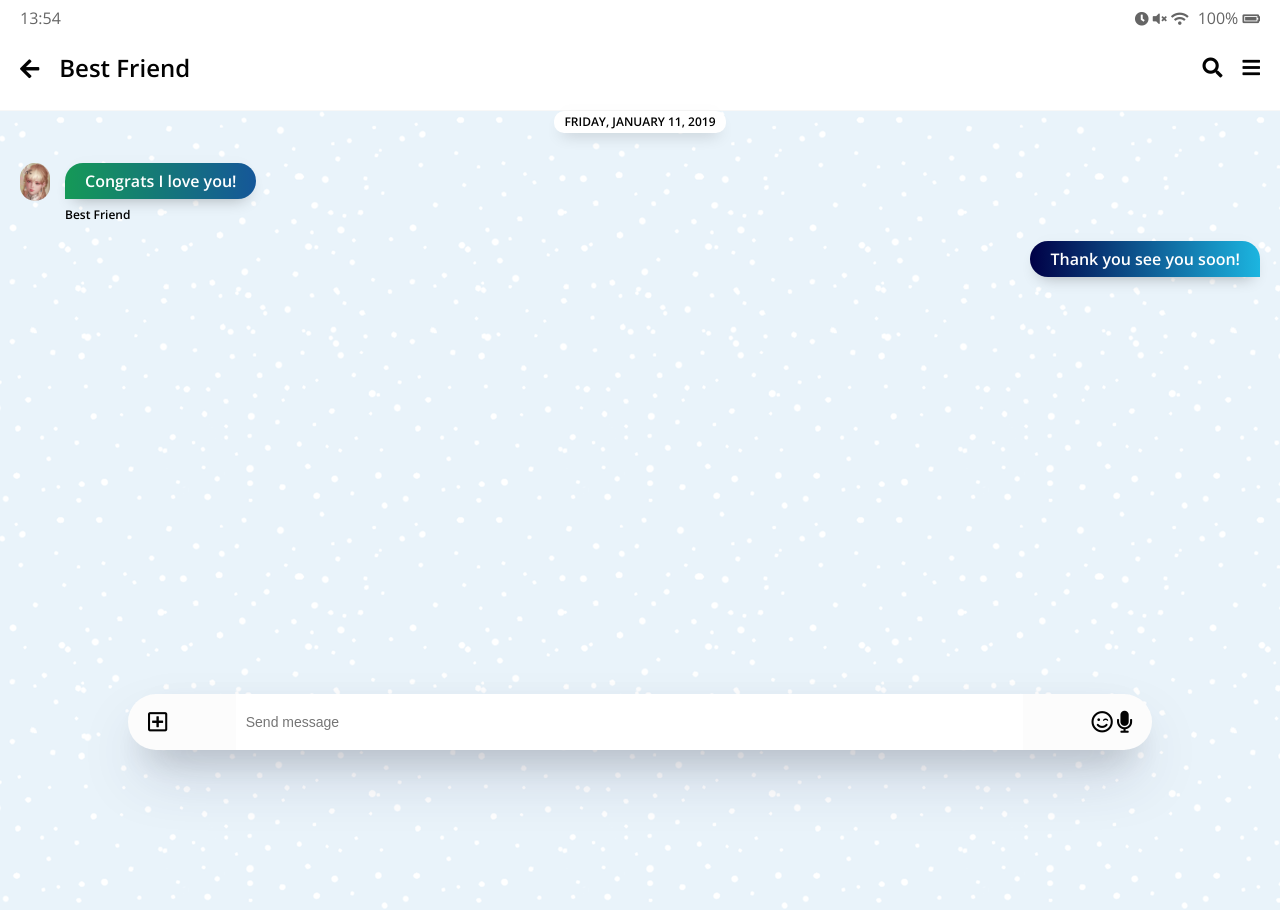
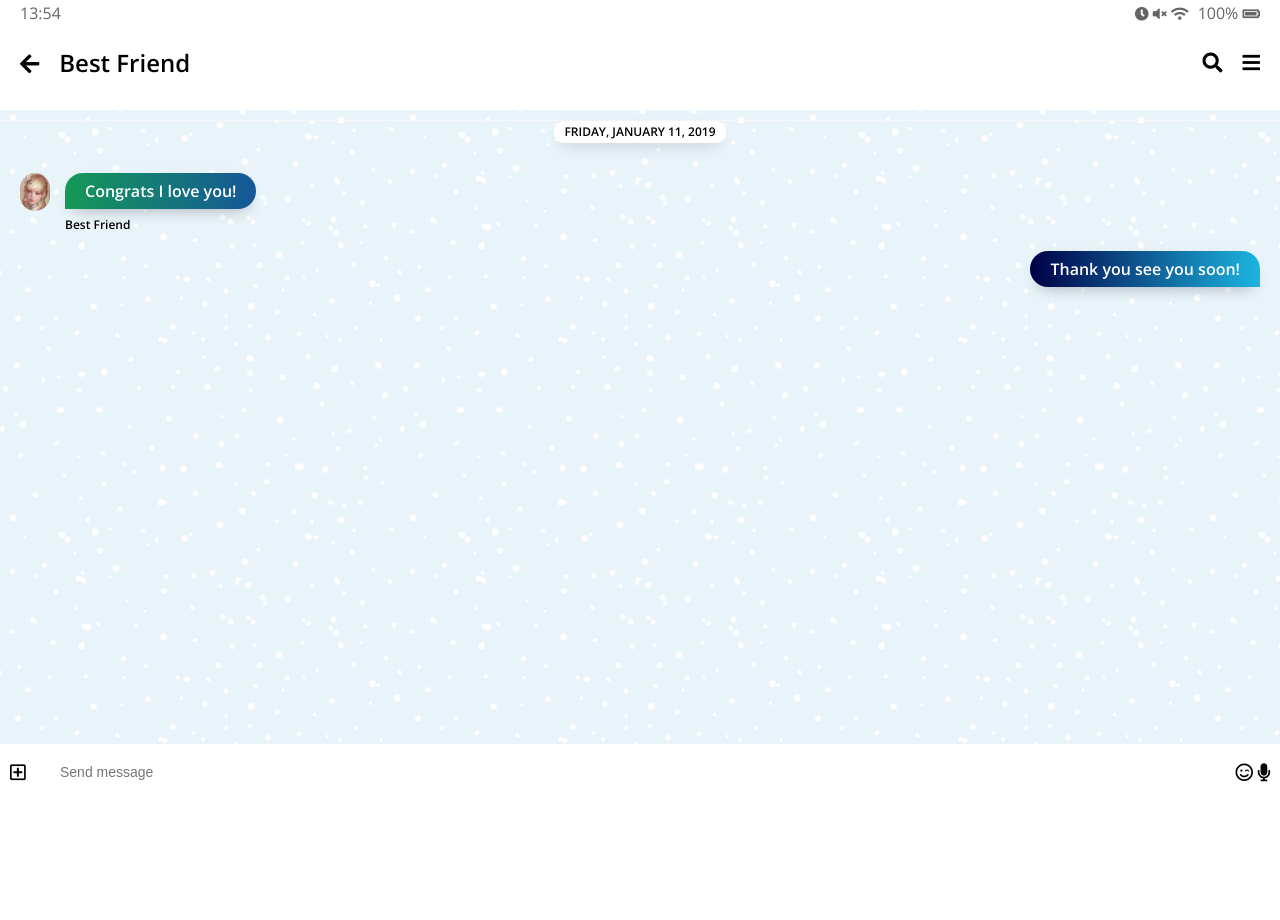
Before and after one commit to chusang23/kakao-clone, a plain HTML site: page chat.html in a window 1280 px wide. After the commit the page ends 800 px from the top, so only its background shows below. Drawn offline with nearby package versions, Linux system fonts and the light colour scheme.

Commit message:
1.31
chat animation

```diff
--- a/chat.html
+++ b/chat.html
@@ -14,7 +14,7 @@
     <title>Chat | Kakao Clone</title>
   </head>
   <body class="chats-body">
-  <body class="chats-body">
+    <div class="header-wrapper">
       <div class="status-bar">
         <div class="status-bar__column">
           <span class="status-bar__clock">13:54</span>
@@ -43,6 +43,8 @@
           </span>
         </div>
       </header>
+    </div>
+  <body class="chats-body">
     <main class="chat-screen">
       <ul class="chat__messages">
         <span class="chat__timestamp">Friday, January 11, 2019</span>
@@ -65,18 +67,17 @@
         </li>
       </ul>
     </main>
-    <div class="chat__write">
-      <div class="chat__write-column">
-        <i class="far fa-plus-square"></i>
-      </div>
-      <div class="chat__write-column">
+    <div class="chat__write--container">
       <input
         type="text"
+        class="chat__write"
         placeholder="Send message"
         class="chat__write-input"
       />
+      <div class="chat__icon-left chat__icon">
+        <i class="far fa-plus-square"></i>
       </div>
-      <div class="chat__write-column">
+      <div class="chat__icon-right chat__icon">
         <span class="chat__write-icon">
           <i class="far fa-smile-wink"></i>
         </span>
--- a/css/chat.css
+++ b/css/chat.css
@@ -1,5 +1,14 @@
+.header-wrapper {
+  position: fixed;
+  top: 0px;
+  width: 100%;
+  padding: 5px 0px;
+  background-color: white;
+}
+
 .chats-body {
     padding: 10px 0px;
+    padding-top:120px;
   }
 
   .chats-body .header,
@@ -7,28 +16,82 @@
     padding: 0px 20px;
   }
 
-  .chat-screen {
+  .chats-body {
     background-image: url("../chatBg.png");
     min-height: 100vh;
   }
 
-  .chat__write {
+  .chat__write--container {
     position: fixed;
-    bottom: 50px;
-    width: 80%;
+    bottom: 0px;
     margin: 0 auto;
     left: 0;
     right: 0;
     display: flex;
     justify-content: space-between;
     align-items: center;
-    background-color: #fcfcfc;
-    padding: 0px 20px;
+    width: 100%;
+  }
+
+  .chat__icon-left {
+    position: absolute;
+    left: 10px;
+  }
+
+  .chat__icon-right {
+    position: absolute;
+    right: 10px;
+  }
+
+  @keyframes float {
+    0%{
+      box-shadow: 0 30px 60px -12px rgba(50, 50, 93, 0.25),
+      0 18px 36px -18px rgba(0, 0, 0, 0.3),
+      0 -12px 36px -8px rgba(0, 0, 0, 0.025);
+    }
+    50%{
+      box-shadow: 0 30px 60px -60px rgba(50, 50, 93, 0.25),
+      0 18px 36px -18px rgba(0, 0, 0, 0.3),
+      0 -12px 36px -8px rgba(0, 0, 0, 0.025);
+    }
+    100%{
+      box-shadow: 0 30px 60px -12px rgba(50, 50, 93, 0.25),
+      0 18px 36px -18px rgba(0, 0, 0, 0.3),
+      0 -12px 36px -8px rgba(0, 0, 0, 0.025);
+    }
+  }
+
+  .chat__write {
+    margin: 0 auto;
+    bottom: 0px;
+    width: 100%;
+    border-radius: 0;
+    padding: 20px 60px;
+    width: 100%;
+    border: none;
+    font-size: 14px;
+    transition: width 0.5s ease-in-out, border-radius 0.5s ease-in-out,
+    border-radius 0.5s ease-in-out, transform 0.5s ease-in-out;
+  }
+
+  .chat__write:focus {
+    outline: none;
+    width: 80%;
+    transform: translateY(-100px);
     border-radius: 40px;
     box-shadow: 0 30px 60px -12px rgba(50, 50, 93, 0.25),
       0 18px 36px -18px rgba(0, 0, 0, 0.3), 0 -12px 36px -8px rgba(0, 0, 0, 0.025);
+      animation: float 3s linear infinite forwards;
   }
 
+  .chat__icon {
+    font-size: 18px;
+    transition: opacity 0.3s ease-in-out;
+  }
+
+  .chat__write:focus ~ .chat__icon {
+    opacity: 0;
+  }
   .chat__write i {
     font-size: 22px;
   }
@@ -37,16 +100,6 @@
     width: 80%;
   }
 
-  .chat__write-column input {
-    padding: 20px 10px;
-    width: 100%;
-    border: none;
-    font-size: 14px;
-  }
-
-  .chat__write-column input:focus {
-    outline: none;
-  }
 
   .chat-screen .chat__messages {
     border-top: 1px solid #f7f7f7;
@@ -118,3 +171,33 @@
     color: white;
     background-image: linear-gradient(to right ,#000046, #1CB5E0);
   }
+
+  @keyframes incomingAnim {
+    from {
+      opacity: 0;
+      transform:translateX(-200px);
+    }
+    to{
+      opacity: 1;
+      transform: none;
+    }
+  }
+
+  .incoming-message {
+    animation: incomingAnim 0.5s ease-out forwards;
+  }
+
+  @keyframes sentAnimation {
+    from {
+      opacity: 0;
+      transform:translateX(200px);
+    }
+    to{
+      opacity: 1;
+      transform: none;
+    }
+  }
+
+  .sent-message {
+    animation: sentAnimation .5s ease-out forwards;
+  }
```
Lines whose indentation alone changed are shown as unchanged.
